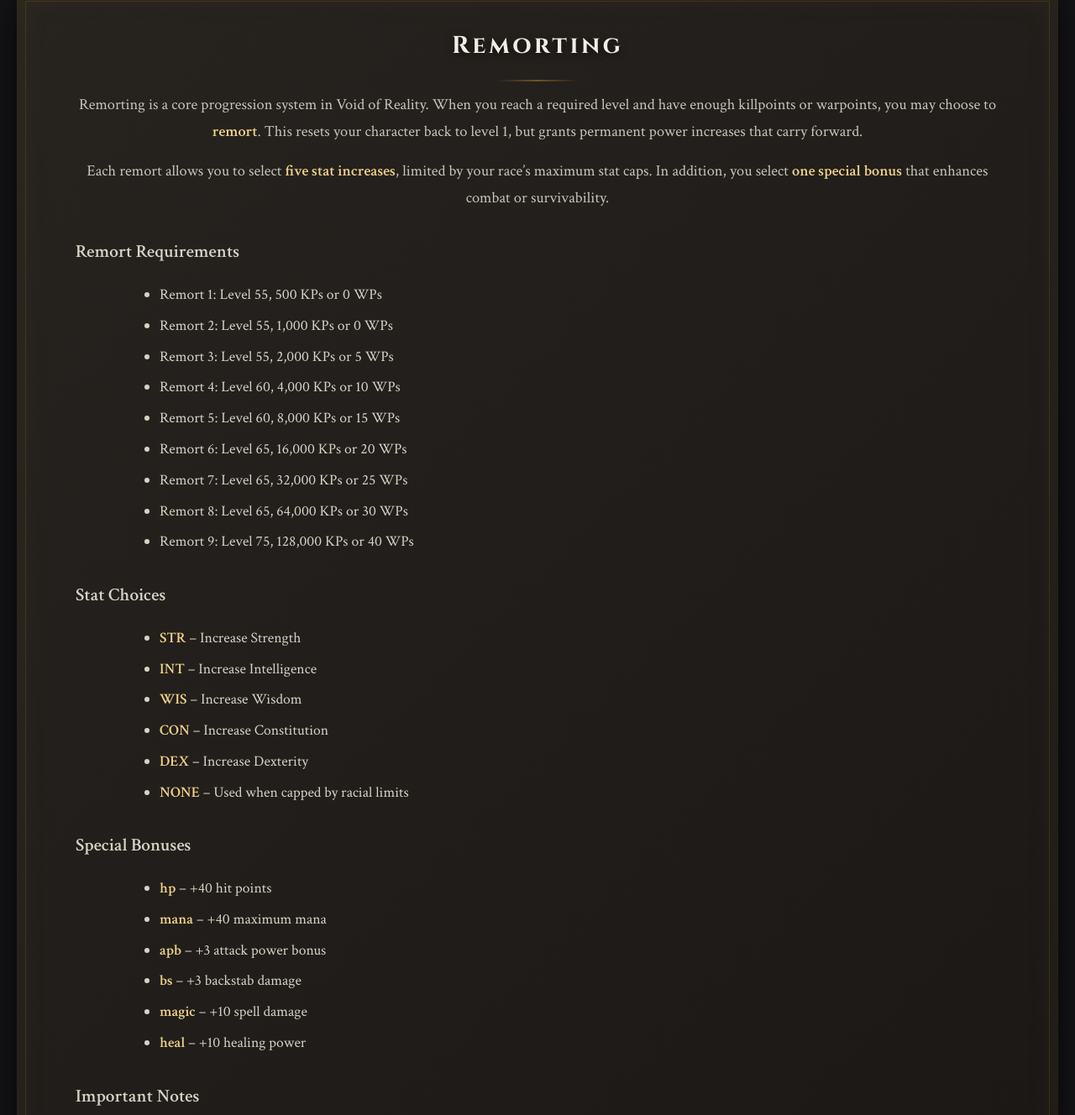
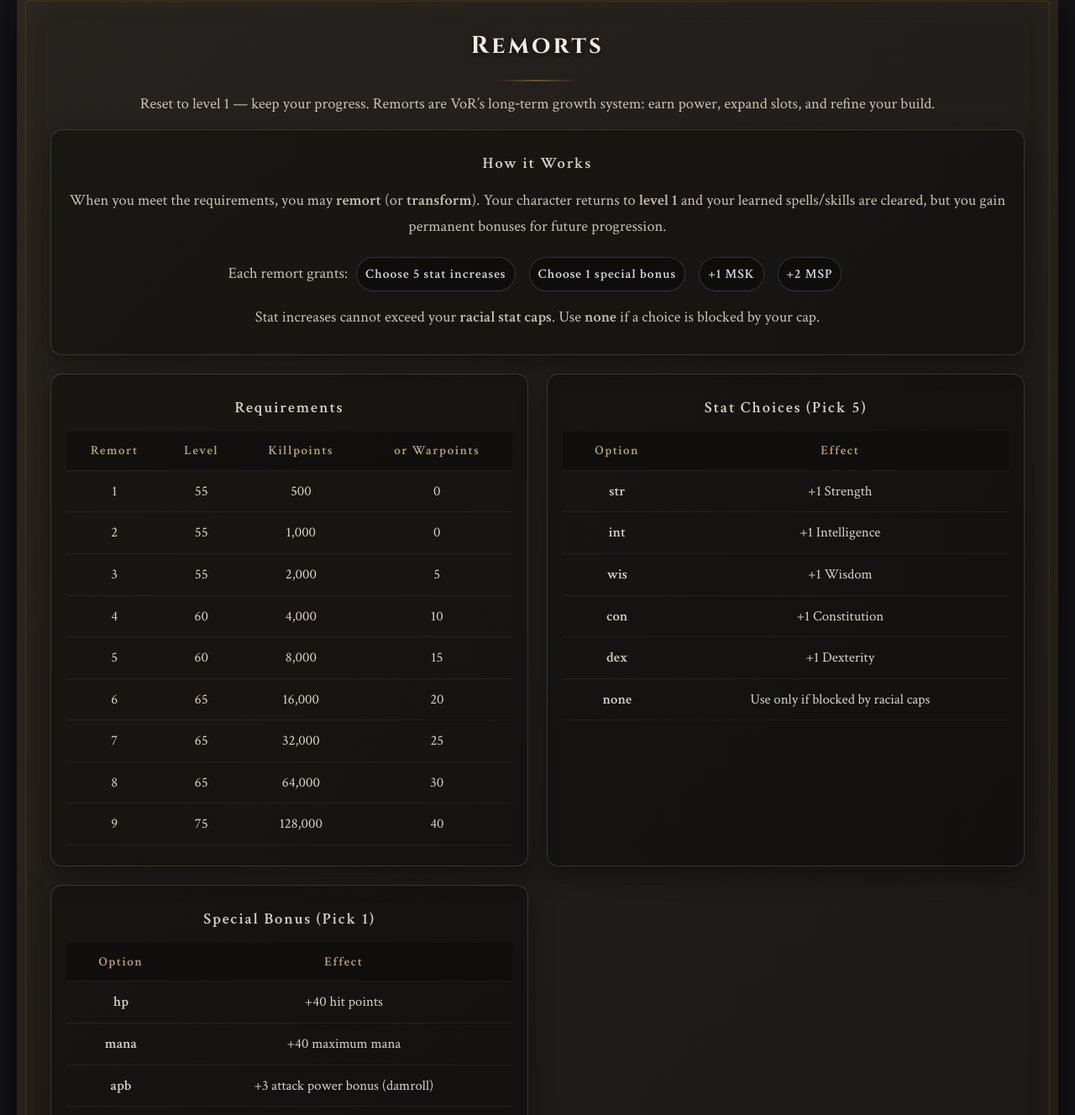
Before and after one commit to mpvmud/vor-website, a plain HTML site: page races.html in a window 1280 px wide. Shown: the part 2353-3681 px from the top of the page at 84% size. Drawn offline with Linux system fonts and the light colour scheme.

Commit message:
Add files via upload

```diff
--- a/races.html
+++ b/races.html
@@ -754,6 +754,116 @@
     color:#e8e8e8;
 }
 
+
+/* ===== REMORTS ===== */
+.section-subtitle{
+    text-align:center;
+    font-size:1.15rem;
+    line-height:1.65;
+    margin: 6px auto 18px;
+    max-width: 1050px;
+    color: rgba(235,235,235,0.9);
+}
+
+.remort-grid{
+    display:grid;
+    grid-template-columns: 1fr 1fr;
+    gap: 22px;
+    margin-top: 14px;
+}
+
+.remort-card{
+    background: rgba(0,0,0,0.30);
+    border: 1px solid rgba(200,180,120,0.22);
+    border-radius: 14px;
+    padding: 18px 18px 14px;
+    box-shadow: 0 10px 30px rgba(0,0,0,0.35);
+}
+
+.remort-card--wide{
+    grid-column: 1 / -1;
+}
+
+.remort-card h3{
+    text-align:center;
+    margin: 6px 0 12px;
+    letter-spacing: .10em;
+}
+
+.remort-inline{
+    text-align:center;
+    margin: 14px 0 10px;
+}
+
+.pill{
+    display:inline-block;
+    margin: 6px 6px 0;
+    padding: 6px 10px;
+    border-radius: 999px;
+    border: 1px solid rgba(159,214,255,0.20);
+    background: rgba(0,0,0,0.35);
+    color: rgba(225,235,245,0.92);
+    font-weight: 700;
+    letter-spacing: .06em;
+    font-size: 0.98rem;
+}
+
+.remort-note{
+    text-align:center;
+    font-size: 1.05rem;
+    color: rgba(235,235,235,0.88);
+    margin: 10px 0 4px;
+}
+
+.data-table{
+    width:100%;
+    border-collapse: collapse;
+    margin: 6px 0 10px;
+    font-size: 1.05rem;
+}
+
+.data-table th, .data-table td{
+    padding: 10px 12px;
+    text-align: center;
+    border-bottom: 1px solid rgba(255,255,255,0.06);
+}
+
+.data-table thead th{
+    font-size: .95rem;
+    letter-spacing: .10em;
+    color: rgba(200,180,120,0.92);
+    background: rgba(0,0,0,0.25);
+}
+
+.callout{
+    background: rgba(0,0,0,0.25);
+    border: 1px solid rgba(200,180,120,0.18);
+    border-radius: 12px;
+    padding: 14px 16px;
+}
+
+.callout ul{
+    margin: 0;
+    padding-left: 20px;
+    line-height: 1.75;
+    font-size: 1.08rem;
+}
+
+.remort-example{
+    background: rgba(0,0,0,0.35);
+    border: 1px solid rgba(200,180,120,.28);
+    border-radius: 12px;
+    padding: 14px 16px;
+    margin: 10px 0 0;
+    font-family: ui-monospace, SFMono-Regular, Menlo, Monaco, Consolas, "Liberation Mono", "Courier New", monospace;
+    font-size: 1.05rem;
+    color: rgba(235,235,235,0.95);
+}
+
+@media (max-width: 1100px){
+    .remort-grid{ grid-template-columns: 1fr; }
+}
+
 </style>
 
 </head>
@@ -888,82 +998,99 @@
 </section>
 
 
+
 <section id="remorts" class="parchment-panel remort-section">
-  <h2>Remorting</h2>
+  <h2>Remorts</h2>
+  <p class="section-subtitle">
+    Reset to level 1 — keep your progress. Remorts are VoR’s long‑term growth system: earn power, expand slots, and refine your build.
+  </p>
 
-  <div class="remort-block">
-    <p>
-      Remorting is a core progression system in Void of Reality. When you reach a required level and have
-      enough killpoints or warpoints, you may choose to <strong>remort</strong>. This resets your character
-      back to level 1, but grants permanent power increases that carry forward.
-    </p>
+  <div class="remort-grid">
+    <div class="remort-card remort-card--wide">
+      <h3>How it Works</h3>
+      <p>
+        When you meet the requirements, you may <strong>remort</strong> (or <strong>transform</strong>). Your character returns to
+        <strong>level 1</strong> and your learned spells/skills are cleared, but you gain permanent bonuses for future progression.
+      </p>
+      <p class="remort-inline">
+        Each remort grants:
+        <span class="pill">Choose 5 stat increases</span>
+        <span class="pill">Choose 1 special bonus</span>
+        <span class="pill">+1 MSK</span>
+        <span class="pill">+2 MSP</span>
+      </p>
+      <p class="remort-note">
+        Stat increases cannot exceed your <strong>racial stat caps</strong>.
+        Use <strong>none</strong> if a choice is blocked by your cap.
+      </p>
+    </div>
 
-    <p>
-      Each remort allows you to select <strong>five stat increases</strong>, limited by your race’s maximum
-      stat caps. In addition, you select <strong>one special bonus</strong> that enhances combat or survivability.
-    </p>
-  </div>
+    <div class="remort-card">
+      <h3>Requirements</h3>
+      <table class="data-table">
+        <thead>
+          <tr><th>Remort</th><th>Level</th><th>Killpoints</th><th>or Warpoints</th></tr>
+        </thead>
+        <tbody>
+          <tr><td>1</td><td>55</td><td>500</td><td>0</td></tr>
+          <tr><td>2</td><td>55</td><td>1,000</td><td>0</td></tr>
+          <tr><td>3</td><td>55</td><td>2,000</td><td>5</td></tr>
+          <tr><td>4</td><td>60</td><td>4,000</td><td>10</td></tr>
+          <tr><td>5</td><td>60</td><td>8,000</td><td>15</td></tr>
+          <tr><td>6</td><td>65</td><td>16,000</td><td>20</td></tr>
+          <tr><td>7</td><td>65</td><td>32,000</td><td>25</td></tr>
+          <tr><td>8</td><td>65</td><td>64,000</td><td>30</td></tr>
+          <tr><td>9</td><td>75</td><td>128,000</td><td>40</td></tr>
+        </tbody>
+      </table>
+    </div>
 
-  <div class="remort-block">
-    <h3>Remort Requirements</h3>
-    <ul class="remort-list">
-      <li>Remort 1: Level 55, 500 KPs or 0 WPs</li>
-      <li>Remort 2: Level 55, 1,000 KPs or 0 WPs</li>
-      <li>Remort 3: Level 55, 2,000 KPs or 5 WPs</li>
-      <li>Remort 4: Level 60, 4,000 KPs or 10 WPs</li>
-      <li>Remort 5: Level 60, 8,000 KPs or 15 WPs</li>
-      <li>Remort 6: Level 65, 16,000 KPs or 20 WPs</li>
-      <li>Remort 7: Level 65, 32,000 KPs or 25 WPs</li>
-      <li>Remort 8: Level 65, 64,000 KPs or 30 WPs</li>
-      <li>Remort 9: Level 75, 128,000 KPs or 40 WPs</li>
-    </ul>
-  </div>
+    <div class="remort-card">
+      <h3>Stat Choices (Pick 5)</h3>
+      <table class="data-table">
+        <thead><tr><th>Option</th><th>Effect</th></tr></thead>
+        <tbody>
+          <tr><td><strong>str</strong></td><td>+1 Strength</td></tr>
+          <tr><td><strong>int</strong></td><td>+1 Intelligence</td></tr>
+          <tr><td><strong>wis</strong></td><td>+1 Wisdom</td></tr>
+          <tr><td><strong>con</strong></td><td>+1 Constitution</td></tr>
+          <tr><td><strong>dex</strong></td><td>+1 Dexterity</td></tr>
+          <tr><td><strong>none</strong></td><td>Use only if blocked by racial caps</td></tr>
+        </tbody>
+      </table>
+    </div>
 
-  <div class="remort-block">
-    <h3>Stat Choices</h3>
-    <ul class="remort-list">
-      <li><strong>STR</strong> – Increase Strength</li>
-      <li><strong>INT</strong> – Increase Intelligence</li>
-      <li><strong>WIS</strong> – Increase Wisdom</li>
-      <li><strong>CON</strong> – Increase Constitution</li>
-      <li><strong>DEX</strong> – Increase Dexterity</li>
-      <li><strong>NONE</strong> – Used when capped by racial limits</li>
-    </ul>
-  </div>
+    <div class="remort-card">
+      <h3>Special Bonus (Pick 1)</h3>
+      <table class="data-table">
+        <thead><tr><th>Option</th><th>Effect</th></tr></thead>
+        <tbody>
+          <tr><td><strong>hp</strong></td><td>+40 hit points</td></tr>
+          <tr><td><strong>mana</strong></td><td>+40 maximum mana</td></tr>
+          <tr><td><strong>apb</strong></td><td>+3 attack power bonus (damroll)</td></tr>
+          <tr><td><strong>bs</strong></td><td>+3 backstab damage</td></tr>
+          <tr><td><strong>magic</strong></td><td>+10 magic damage</td></tr>
+          <tr><td><strong>heal</strong></td><td>+10 healing power</td></tr>
+        </tbody>
+      </table>
+    </div>
 
-  <div class="remort-block">
-    <h3>Special Bonuses</h3>
-    <ul class="remort-list">
-      <li><strong>hp</strong> – +40 hit points</li>
-      <li><strong>mana</strong> – +40 maximum mana</li>
-      <li><strong>apb</strong> – +3 attack power bonus</li>
-      <li><strong>bs</strong> – +3 backstab damage</li>
-      <li><strong>magic</strong> – +10 spell damage</li>
-      <li><strong>heal</strong> – +10 healing power</li>
-    </ul>
-  </div>
-
-  <div class="remort-block">
-    <h3>Important Notes</h3>
-    <ul class="remort-list">
-      <li>Remorting resets your level to 1 and removes learned spells and skills.</li>
-      <li>After your first remort, you use the higher HP progression table.</li>
-      <li>After your 1st remort, hunger is disabled.</li>
-      <li>After your 3rd remort, thirst is disabled.</li>
-      <li>Each remort grants <strong>+1 skill slot</strong> and <strong>+2 spell slots</strong>.</li>
-    </ul>
-  </div>
-
-  <div class="remort-example">
-Example usage:
-remort str str con dex dex apb
+    <div class="remort-card remort-card--wide">
+      <h3>What Remorting Does</h3>
+      <div class="callout">
+        <ul>
+          <li>Resets you to <strong>level 1</strong> and clears learned spells/skills.</li>
+          <li>After your <strong>first remort</strong>, you move to the higher remort HP table.</li>
+          <li>After remort <strong>1</strong>, hunger is disabled; after remort <strong>3</strong>, thirst is disabled.</li>
+          <li>Each remort grants <strong>+1 MSK</strong> and <strong>+2 MSP</strong> (slot growth over time).</li>
+        </ul>
+      </div>
+      <h3 style="margin-top: 18px;">Examples</h3>
+      <pre class="remort-example">remort str str con dex dex apb
 transform str str con dex dex apb
 
-This grants:
-+2 Strength
-+1 Constitution
-+2 Dexterity
-+Attack Power bonus
+( +2 STR, +1 CON, +2 DEX, and APB )</pre>
+    </div>
   </div>
 </section>
 
```
